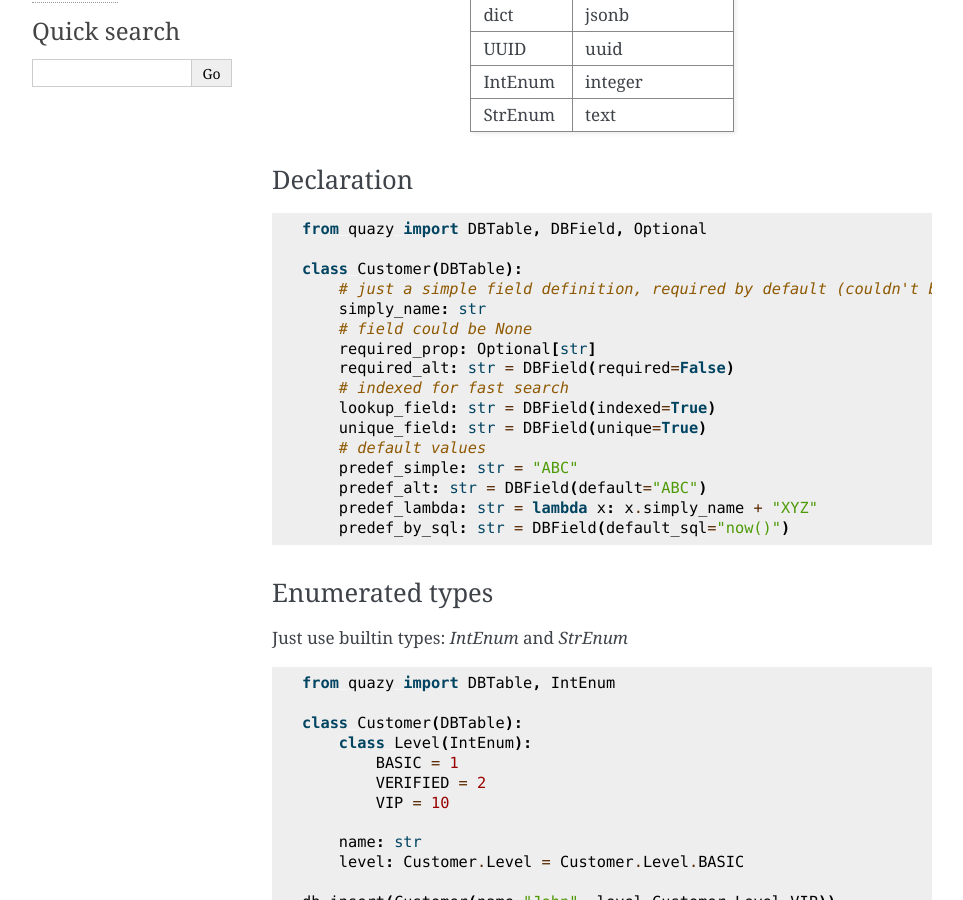
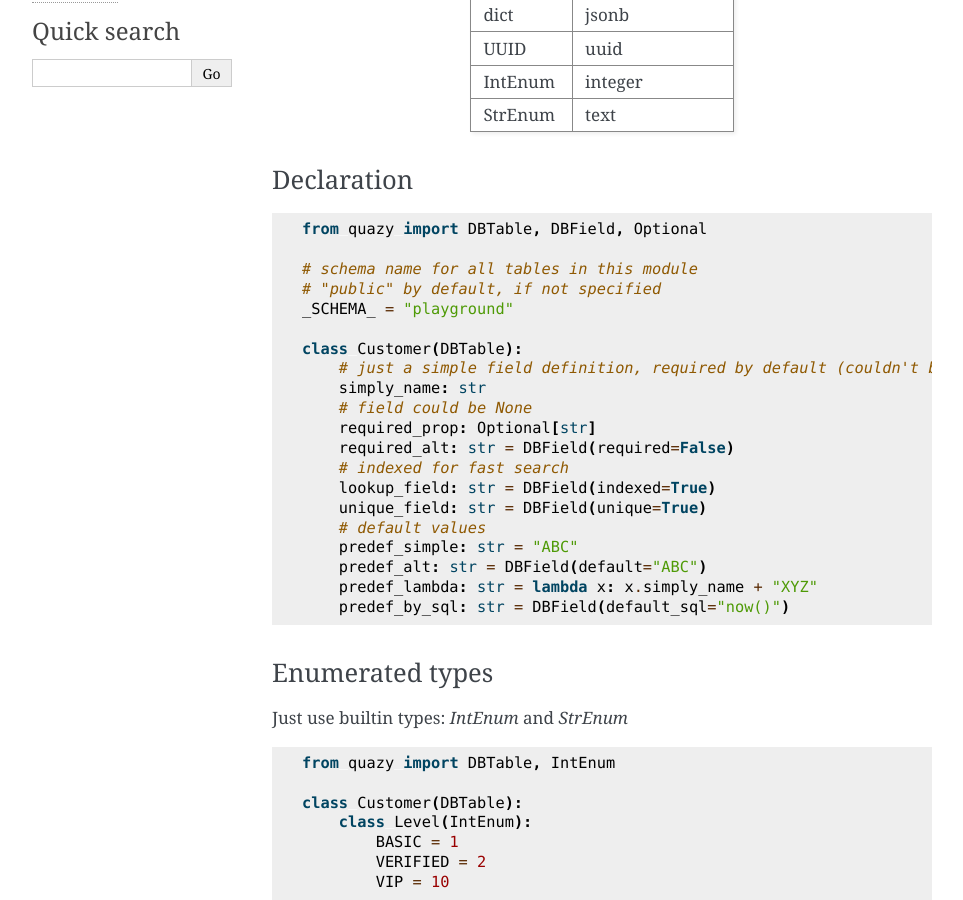
Before and after one commit to zergos/quazydb, a Sphinx documentation site: the page built from docs/source/advanced.rst, in a window 1280 px wide and 900 px high, scrolled down 567 px. Shown: the whole window, without its empty margins (148-1111 px from the left). Built offline with Sphinx 7.4.7, drawn with Linux system fonts in a browser that asks for light colours.

Commit message:
migrations docs

```diff
--- a/docs/source/advanced.rst
+++ b/docs/source/advanced.rst
@@ -43,6 +43,10 @@ Declaration
 ..  code-block:: python
 
     from quazy import DBTable, DBField, Optional
+
+    # schema name for all tables in this module
+    # "public" by default, if not specified
+    _SCHEMA_ = "playground"
 
     class Customer(DBTable):
         # just a simple field definition, required by default (couldn't be None)
```
